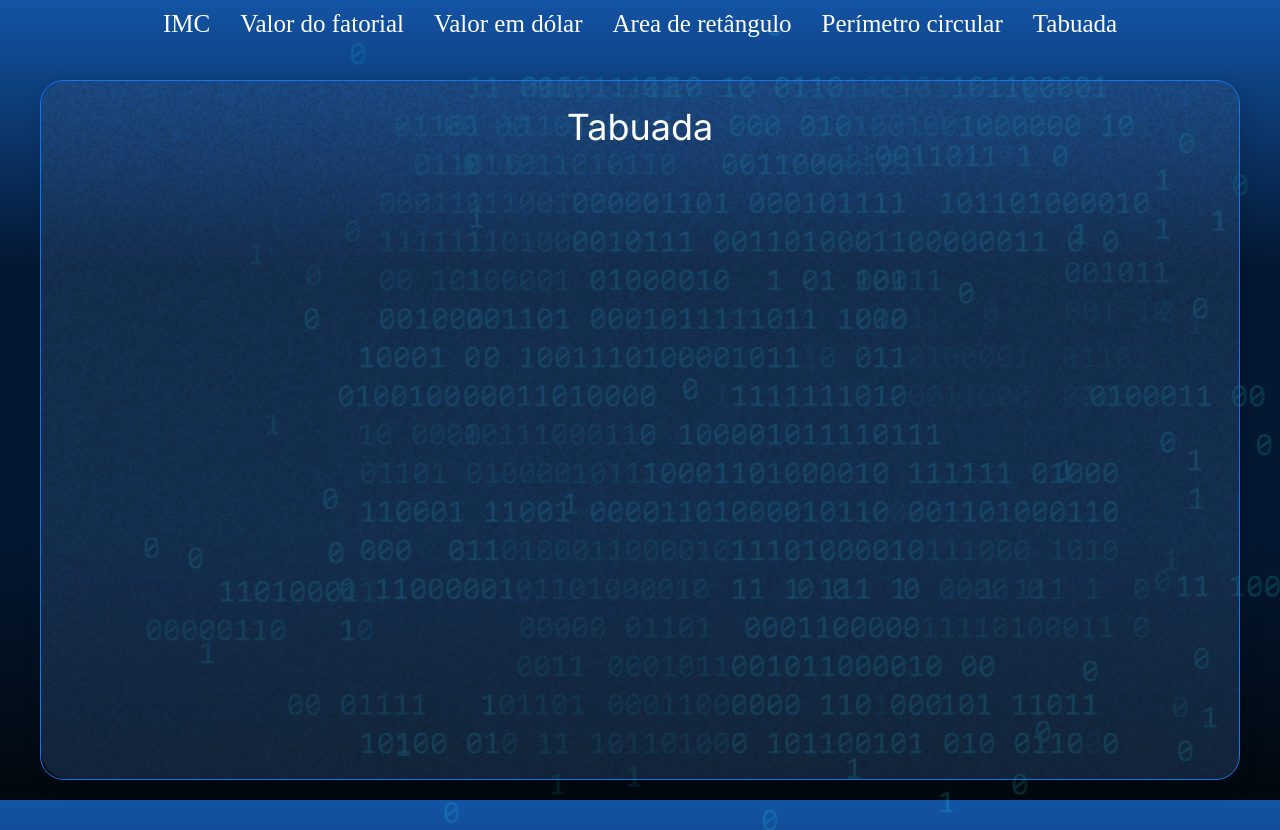
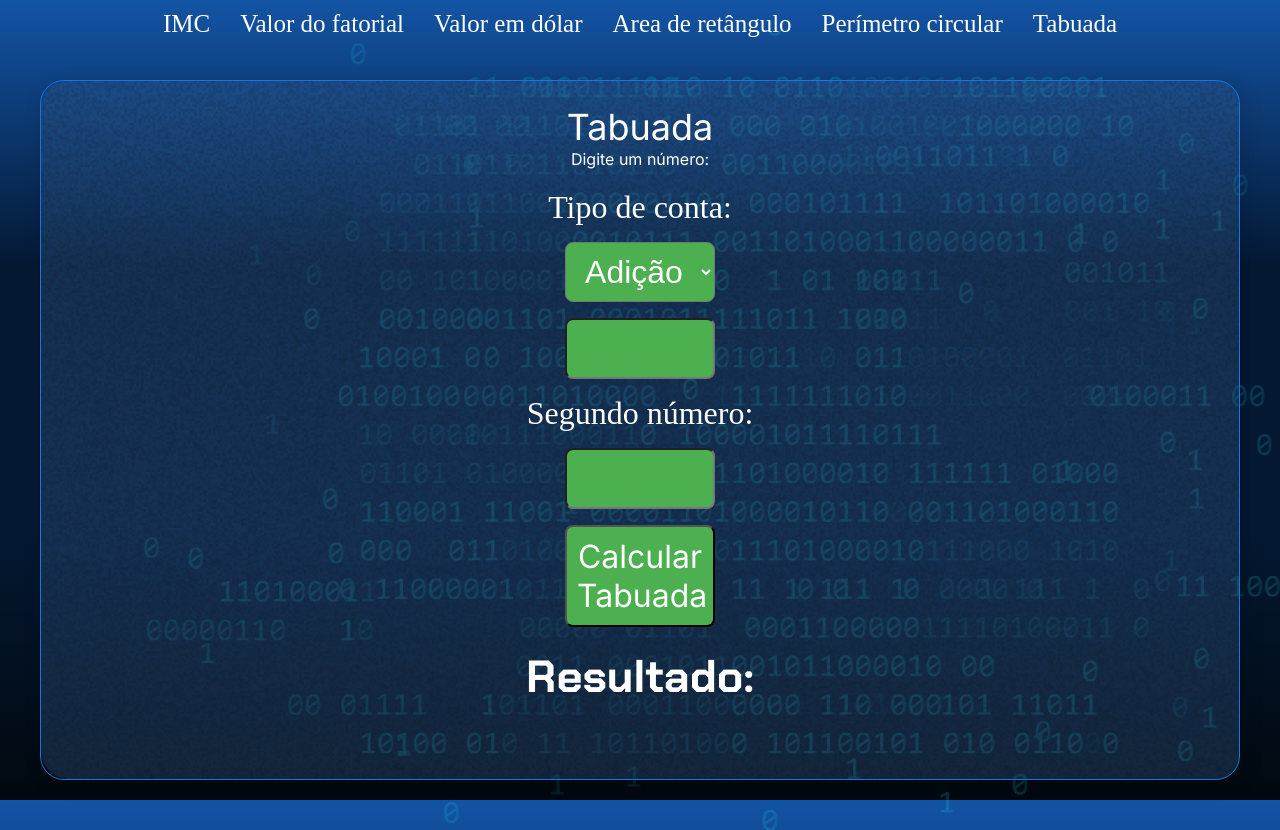
Before and after one commit to dionlucas10/projeto-teste, a plain HTML site: page tabuada.html in a window 1280 px wide. Drawn offline with Linux system fonts and the light colour scheme; files whose address does not match are found by name.

Commit message:
Projeto finalizado as funcionalidade

```diff
--- /dev/null
+++ b/style/tabuada.css
@@ -0,0 +1,27 @@
+.titulo-tabuada{
+    font-size: 1em;
+    margin-bottom: 20px;
+    text-align: center;
+}
+
+.tipo-de-conta{
+    display: flex;
+    flex-direction: column;
+    align-items: center;
+    margin-bottom: 20px;
+    gap: 1em;
+}
+
+.texto-tabuada{
+    font-size: 2em;
+}
+.botao-tabuada{
+    font-size: 2em;
+    padding: 10px;
+    border-radius: 8px;
+    text-align: center;
+    width: 150px;
+    cursor: pointer;
+    background-color: #4CAF50;
+    color: white;
+}
--- a/tabuada.html
+++ b/tabuada.html
@@ -9,6 +9,7 @@
     <link href="https://fonts.googleapis.com/css2?family=Chakra+Petch:wght@700&family=Inter:wght@400;700&display=swap"
         rel="stylesheet">
     <link rel="stylesheet" href="style.css">
+    <link rel="stylesheet" href="style/tabuada.css">
     <title>Desafio JS</title>
 </head>
 
@@ -41,14 +42,32 @@
         <div class="container">
             <div class="container__conteudo">
                 <h2>Tabuada</h2>
-                <div class="container__informacoes">
-                    <div class="container__texto">
+                <h2 class="titulo-tabuada">Digite um número:</h2>
+                <div class="tabuada">
+                    <div class="tipo-de-conta">
+                        <label class="texto-tabuada" for="tipo-conta">Tipo de conta:</label>
+                        <select id="tipo-conta" class="botao-tabuada">
+                            <option value="adicao">Adição</option>
+                            <option value="subtracao">Subtração</option>
+                            <option value="multiplicacao">Multiplicação</option>
+                            <option value="divisao">Divisão</option>
+                    </div>
+                    <div class="tabuada-numeros">
+                        <label class="texto-tabuada" for="numero-tabuada">Primeiro número: </label>
+                        <input id="numero-tabuada" type="number" class="botao-tabuada">
+                        <label class="texto-tabuada" for="numero-tabuada2">Segundo número: </label>
+                        <input id="numero-tabuada2" type="number" class="botao-tabuada">
+                        <button onclick="calcularTabuada()" class="botao-tabuada">Calcular Tabuada</button>
+                    </div>
+
+                    <div class="tabuada-resultado">
+                        <h1 class="resultado">Resultado:</h1>
+                        <p id="resul-tabuada" class="resultado-tabuada"></p>
                     </div>
                 </div>
             </div>
-        </div>
     </main>
-    <script src="app.js" defer></script>
+    <script src="tabuada.js" defer></script>
 </body>
 
 </html>
--- /dev/null
+++ b/tabuada.js
@@ -0,0 +1,46 @@
+function calcularTabuada() {
+    const tipoConta = document.getElementById("tipo-conta").value;
+    const numero1 = parseFloat(document.getElementById("numero-tabuada").value);
+    const numero2 = parseFloat(document.getElementById("numero-tabuada2").value);
+    const resultadoElement = document.getElementById("resul-tabuada");
+
+    if (isNaN(numero1) || isNaN(numero2)) {
+        resultadoElement.textContent = "Por favor, insira números válidos.";
+        return;
+    }
+
+    let resultado;
+    switch (tipoConta) {
+        case "adicao":
+            resultado = numero1 + numero2;
+            break;
+        case "subtracao":
+            resultado = numero1 - numero2;
+            break;
+        case "multiplicacao":
+            resultado = numero1 * numero2;
+            break;
+        case "divisao":
+            if (numero2 === 0) {
+                resultadoElement.textContent = "Erro: Divisão por zero.";
+                return;
+            }
+            resultado = numero1 / numero2;
+            break;
+        default:
+            resultadoElement.textContent = "Tipo de conta inválido.";
+            return;
+    }
+
+    resultadoElement.textContent = `Resultado: ${numero1} ${getOperador(tipoConta)} ${numero2} = ${resultado}`;
+}
+
+function getOperador(tipo) {
+    switch (tipo) {
+        case "adicao": return "+";
+        case "subtracao": return "-";
+        case "multiplicacao": return "x";
+        case "divisao": return "/";
+        default: return "?";
+    }
+}
```
